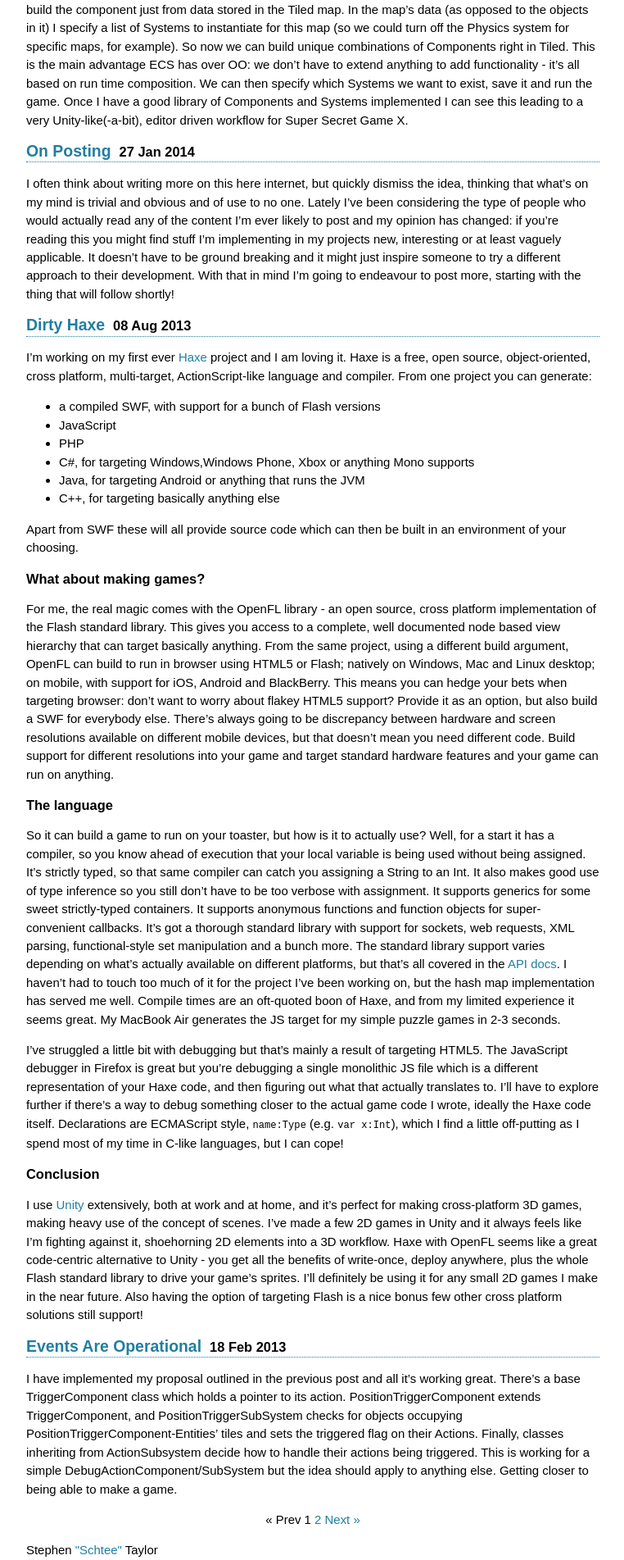
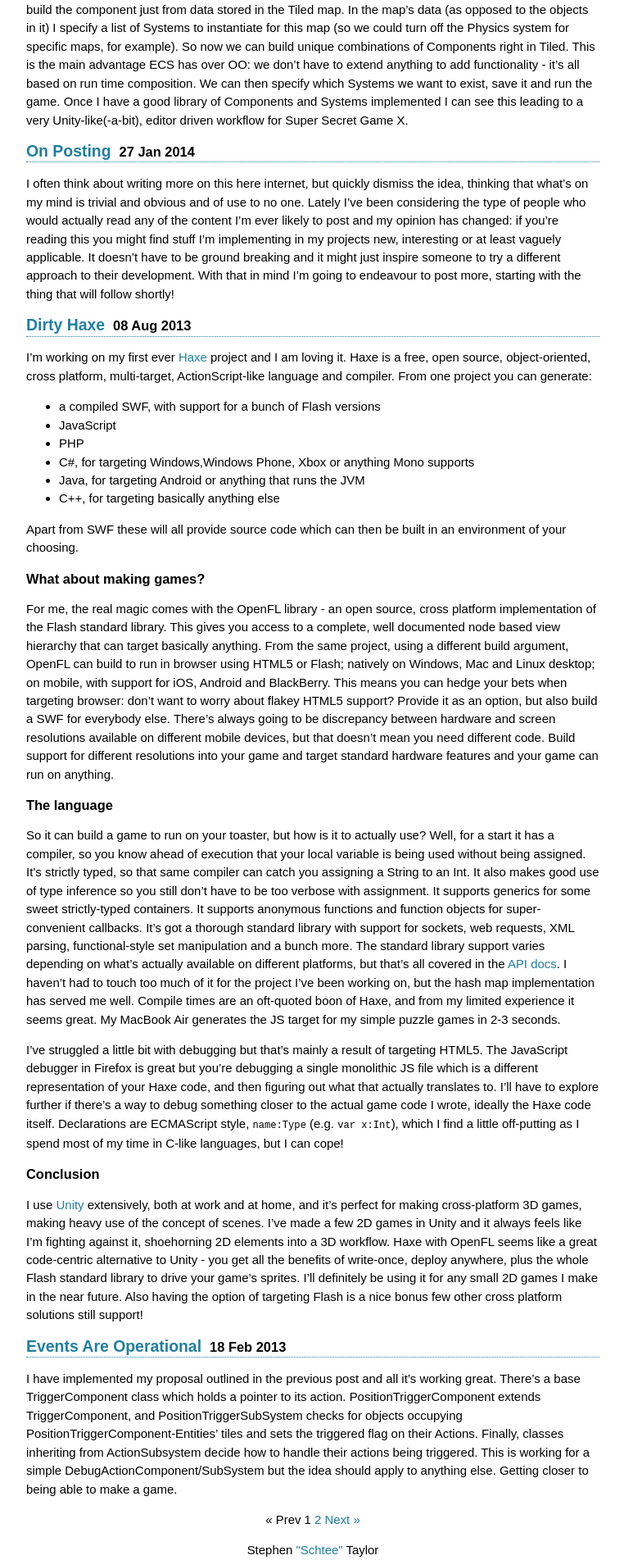
Before and after one commit to Schtee/schtee.github.io, a Jekyll site: the page built from index.html, in a window 1280 px wide. Shown: the part 1106-3009 px from the top of the page at 82% size, without its empty margins (258-1020 px from the left). Built offline with Jekyll 4.4.1, drawn with Linux system fonts in a browser that asks for light colours; the list of posts is cut into pages by our own code.

Commit message:
Centered text in the footer

```diff
--- a/css/main.scss
+++ b/css/main.scss
@@ -136,7 +136,7 @@
    margin-right:0.3em;
 }
 
-.pagination
+.pagination, .footer
 {
    text-align:center;
 }
```
